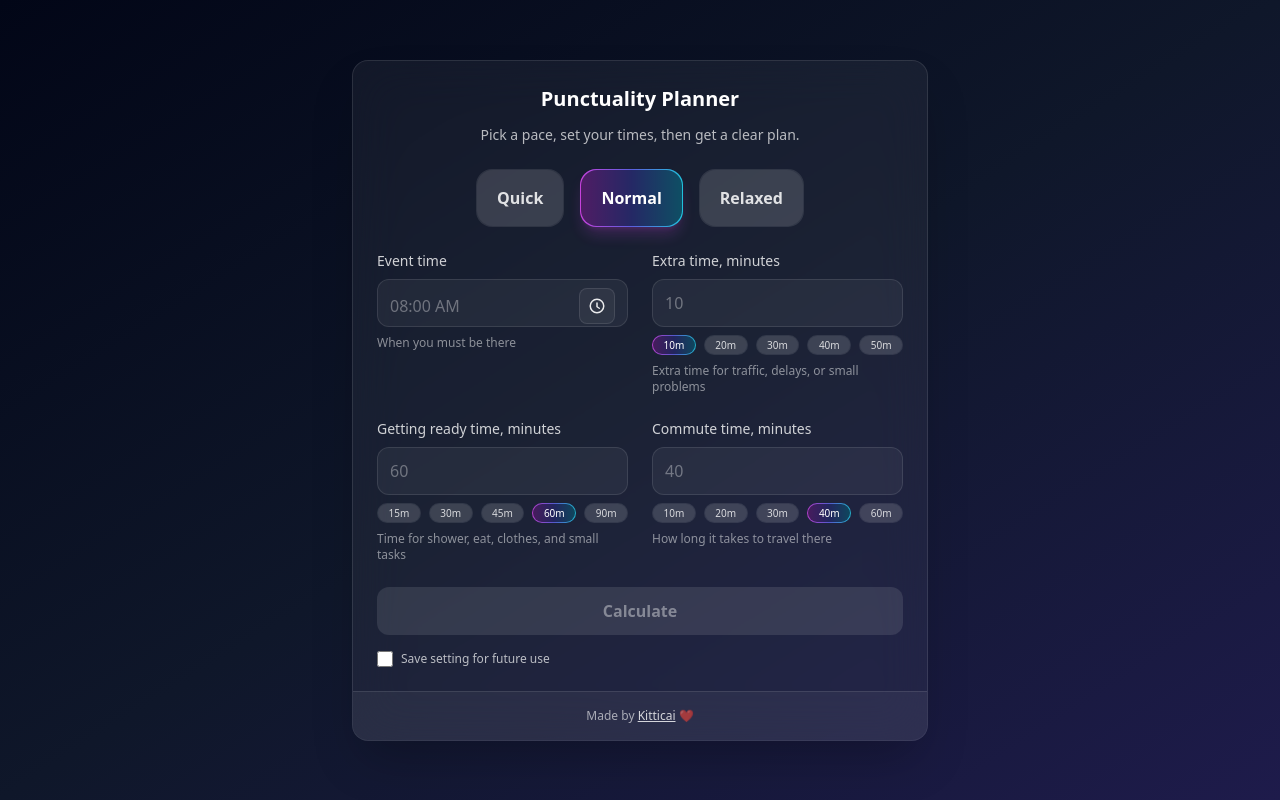
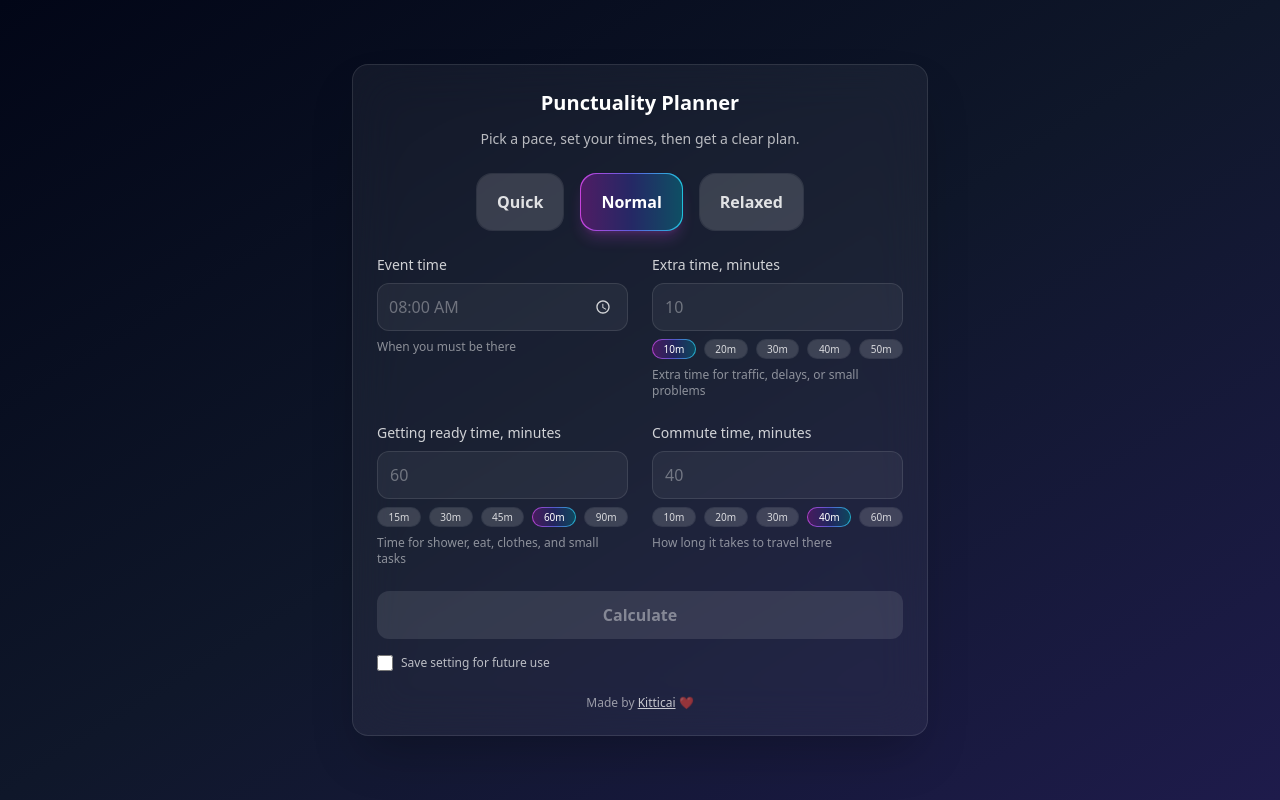
Before and after one commit to MichaelKitticai/Timebox, a React (Create React App) app: page / in a window 1280 px wide. Built offline with nearby package versions, Linux system fonts and the light colour scheme.

Commit message:
Update App.js

```diff
--- a/src/App.js
+++ b/src/App.js
@@ -6,12 +6,29 @@ function clampNumber(n, min, max) {
   return Math.min(max, Math.max(min, n));
 }
 
-function addMinutes(date, minutes) {
-  return new Date(date.getTime() + minutes * 60_000);
-}
+function useServiceWorkerUpdate() {
+  const [registration, setRegistration] = useState(null);
 
-function subtractMinutes(date, minutes) {
-  return new Date(date.getTime() - minutes * 60_000);
+  useEffect(() => {
+    const handler = (e) => setRegistration(e.detail);
+    window.addEventListener("timebox_sw_update", handler);
+    return () => window.removeEventListener("timebox_sw_update", handler);
+  }, []);
+
+  const refresh = () => {
+    if (!registration?.waiting) return;
+    registration.waiting.postMessage({ type: "SKIP_WAITING" });
+  };
+
+  useEffect(() => {
+    if (!registration) return;
+
+    const onControllerChange = () => window.location.reload();
+    navigator.serviceWorker?.addEventListener("controllerchange", onControllerChange);
+    return () => navigator.serviceWorker?.removeEventListener("controllerchange", onControllerChange);
+  }, [registration]);
+
+  return { hasUpdate: Boolean(registration?.waiting), refresh };
 }
 
 function formatTime(date) {
@@ -22,204 +39,12 @@ function formatTime(date) {
   });
 }
 
-function pad2(n) {
-  return String(n).padStart(2, "0");
+function addMinutes(date, minutes) {
+  return new Date(date.getTime() + minutes * 60_000);
 }
 
-function hhmmToDisplay(hhmm) {
-  if (!hhmm) return "";
-  const [hhRaw, mmRaw] = hhmm.split(":");
-  const hh = Number(hhRaw);
-  const mm = Number(mmRaw);
-  if (Number.isNaN(hh) || Number.isNaN(mm)) return "";
-  const isPM = hh >= 12;
-  const hh12 = ((hh + 11) % 12) + 1;
-  return `${pad2(hh12)}:${pad2(mm)} ${isPM ? "PM" : "AM"}`;
-}
-
-function displayPartsFromHHMM(hhmm) {
-  if (!hhmm) return { hour12: 8, minute: 0, meridiem: "AM" };
-  const [hhRaw, mmRaw] = hhmm.split(":");
-  const hh = Number(hhRaw);
-  const mm = Number(mmRaw);
-  if (Number.isNaN(hh) || Number.isNaN(mm)) return { hour12: 8, minute: 0, meridiem: "AM" };
-  const meridiem = hh >= 12 ? "PM" : "AM";
-  const hour12 = ((hh + 11) % 12) + 1;
-  return { hour12, minute: mm, meridiem };
-}
-
-function toHHMM24(hour12, minute, meridiem) {
-  const h12 = clampNumber(Number(hour12), 1, 12);
-  const m = clampNumber(Number(minute), 0, 59);
-  const isPM = meridiem === "PM";
-  let h24 = h12 % 12;
-  if (isPM) h24 += 12;
-  return `${pad2(h24)}:${pad2(m)}`;
-}
-
-function useOutsideClick(ref, onOutside) {
-  useEffect(() => {
-    const onDown = (e) => {
-      const el = ref.current;
-      if (!el) return;
-      if (el.contains(e.target)) return;
-      onOutside?.();
-    };
-    document.addEventListener("mousedown", onDown);
-    document.addEventListener("touchstart", onDown, { passive: true });
-    return () => {
-      document.removeEventListener("mousedown", onDown);
-      document.removeEventListener("touchstart", onDown);
-    };
-  }, [ref, onOutside]);
-}
-
-function TimePickerField({ value, onChange }) {
-  const [open, setOpen] = useState(false);
-  const wrapRef = useRef(null);
-  const panelRef = useRef(null);
-
-  useOutsideClick(panelRef, () => setOpen(false));
-
-  const { hour12, minute, meridiem } = useMemo(() => displayPartsFromHHMM(value), [value]);
-
-  const hours = useMemo(() => Array.from({ length: 12 }, (_, i) => i + 1), []);
-  const minutes = useMemo(() => Array.from({ length: 60 }, (_, i) => i), []);
-  const meridiems = useMemo(() => ["AM", "PM"], []);
-
-  const setPart = (nextHour12, nextMinute, nextMeridiem) => {
-    const hhmm = toHHMM24(nextHour12, nextMinute, nextMeridiem);
-    onChange?.(hhmm);
-  };
-
-  const display = hhmmToDisplay(value);
-
-  return (
-    <div className="w-full" ref={wrapRef}>
-      <div className="relative w-full mt-2">
-        <button
-          type="button"
-          onClick={() => setOpen((v) => !v)}
-          className={
-            "w-full h-12 rounded-xl border border-white/10 bg-white/5 px-3 py-2 text-left " +
-            "focus:outline-none focus:ring-2 focus:ring-indigo-400/70"
-          }
-          aria-haspopup="dialog"
-          aria-expanded={open}
-        >
-          <div className="flex items-center justify-between gap-3">
-            <div className={display ? "text-white" : "text-white/35"}>{display || "08:00 AM"}</div>
-
-            <div className="h-9 w-9 rounded-lg bg-white/5 border border-white/10 grid place-items-center">
-              <svg width="18" height="18" viewBox="0 0 24 24" fill="none" className="opacity-90">
-                <path
-                  d="M12 8v5l3 2M21 12a9 9 0 1 1-18 0a9 9 0 0 1 18 0Z"
-                  stroke="currentColor"
-                  strokeWidth="2"
-                  strokeLinecap="round"
-                  strokeLinejoin="round"
-                  className="text-white"
-                />
-              </svg>
-            </div>
-          </div>
-        </button>
-
-        {open ? (
-          <div
-            ref={panelRef}
-            className={
-              "absolute z-50 mt-2 w-full max-w-sm rounded-2xl border border-white/10 bg-slate-950/95 " +
-              "backdrop-blur-xl shadow-2xl shadow-black/40 overflow-hidden"
-            }
-            role="dialog"
-            aria-label="Time picker"
-          >
-            <div className="px-4 py-3 border-b border-white/10">
-              <div className="text-sm text-white/85 font-semibold">Pick time</div>
-              <div className="text-xs text-white/55 mt-1">Tap hour, minute, or AM/PM</div>
-            </div>
-
-            <div className="p-4">
-              <div className="grid grid-cols-3 gap-3">
-                <PickerColumn
-                  label="Hour"
-                  items={hours}
-                  selected={hour12}
-                  format={(n) => pad2(n)}
-                  onPick={(h) => setPart(h, minute, meridiem)}
-                />
-                <PickerColumn
-                  label="Minute"
-                  items={minutes}
-                  selected={minute}
-                  format={(n) => pad2(n)}
-                  onPick={(m) => setPart(hour12, m, meridiem)}
-                />
-                <PickerColumn
-                  label="AM/PM"
-                  items={meridiems}
-                  selected={meridiem}
-                  format={(s) => s}
-                  onPick={(md) => setPart(hour12, minute, md)}
-                />
-              </div>
-
-              <div className="mt-4 flex items-center justify-between gap-3">
-                <button
-                  type="button"
-                  onClick={() => {
-                    onChange?.("");
-                    setOpen(false);
-                  }}
-                  className="h-10 px-4 rounded-xl bg-white/5 border border-white/10 text-white/75 hover:bg-white/10"
-                >
-                  Clear
-                </button>
-
-                <button
-                  type="button"
-                  onClick={() => setOpen(false)}
-                  className="h-10 px-5 rounded-xl bg-gradient-to-r from-indigo-500 to-fuchsia-500 text-white font-semibold hover:opacity-95 active:opacity-90"
-                >
-                  Done
-                </button>
-              </div>
-            </div>
-          </div>
-        ) : null}
-      </div>
-    </div>
-  );
-}
-
-function PickerColumn({ label, items, selected, format, onPick }) {
-  return (
-    <div className="rounded-2xl border border-white/10 bg-white/5 overflow-hidden">
-      <div className="px-3 py-2 border-b border-white/10 text-[11px] text-white/60">{label}</div>
-      <div className="max-h-56 overflow-auto p-2 space-y-2">
-        {items.map((it) => {
-          const active = it === selected;
-          return (
-            <button
-              key={String(it)}
-              type="button"
-              onClick={() => onPick(it)}
-              className={
-                "w-full h-11 rounded-xl border text-center font-semibold transition " +
-                (active
-                  ? "bg-gradient-to-r from-indigo-500 to-fuchsia-500 text-white border-white/10"
-                  : "bg-white/5 text-white/85 border-white/10 hover:bg-white/10")
-              }
-              aria-pressed={active}
-            >
-              {format(it)}
-            </button>
-          );
-        })}
-      </div>
-    </div>
-  );
+function subtractMinutes(date, minutes) {
+  return new Date(date.getTime() - minutes * 60_000);
 }
 
 function computeSchedule({ eventTime, prepMinutes, commuteMinutes, extraTimeMinutes }) {
@@ -258,6 +83,21 @@ function computeSchedule({ eventTime, prepMinutes, commuteMinutes, extraTimeMinu
   };
 }
 
+function inferPreset({ prep, commute, extraTime }, presets) {
+  let best = null;
+  let bestScore = Infinity;
+
+  for (const p of presets) {
+    const score = Math.abs(prep - p.prep) + Math.abs(commute - p.commute) + Math.abs(extraTime - p.extraTime);
+    if (score < bestScore) {
+      bestScore = score;
+      best = p.label;
+    }
+  }
+
+  return best;
+}
+
 function Field({ id, label, helper, children, after }) {
   return (
     <div className="w-full flex flex-col items-start text-left">
@@ -267,6 +107,35 @@ function Field({ id, label, helper, children, after }) {
       {children}
       {after ? <div className="mt-2 w-full">{after}</div> : null}
       <div className="mt-2 text-xs text-white/50">{helper}</div>
+    </div>
+  );
+}
+
+function Presets({ presets, activePreset, onPick }) {
+  return (
+    <div className="mt-6 w-full max-w-md mx-auto grid grid-cols-3 gap-3 sm:max-w-none sm:mx-auto sm:flex sm:flex-row sm:flex-nowrap sm:justify-center sm:gap-4">
+      {presets.map((p) => (
+        <button
+          key={p.label}
+          onClick={() => onPick(p)}
+          className={
+            "w-full sm:w-auto rounded-2xl p-[1px] transition " +
+            (activePreset === p.label
+              ? "bg-gradient-to-r from-fuchsia-500/90 via-indigo-500/90 to-cyan-400/90 shadow-lg shadow-fuchsia-500/20"
+              : "bg-white/10 hover:bg-white/15")
+          }
+          type="button"
+        >
+          <span
+            className={
+              "w-full sm:w-auto flex items-center justify-center rounded-2xl px-5 py-4 text-sm sm:text-base font-semibold " +
+              (activePreset === p.label ? "bg-slate-950/60 text-white" : "bg-white/5 text-white/85")
+            }
+          >
+            {p.label}
+          </span>
+        </button>
+      ))}
     </div>
   );
 }
@@ -324,21 +193,44 @@ function saveProfiles(profiles) {
   }
 }
 
-export default function App() {
+function Credit() {
+  return (
+    <div className="mt-6 text-center text-xs text-white/55">
+      Made by{" "}
+      <a
+        href="https://www.linkedin.com/in/michaelkitticai/"
+        target="_blank"
+        rel="noreferrer"
+        className="underline text-white/75 hover:text-white"
+      >
+        Kitticai
+      </a>{" "}
+      ❤️
+    </div>
+  );
+}
+
+export default function PunctualityPlanner() {
+  const { hasUpdate, refresh } = useServiceWorkerUpdate();
+
   const [page, setPage] = useState("setup"); // setup | result
 
-  // store as "HH:MM" 24h, but show styled picker
   const [eventTime, setEventTime] = useState("");
   const [prepMinutes, setPrepMinutes] = useState("");
   const [commuteMinutes, setCommuteMinutes] = useState("");
   const [extraTimeMinutes, setExtraTimeMinutes] = useState("");
 
+  // Default highlight Normal
+  const [activePreset, setActivePreset] = useState("Normal");
+
+  // Save as named setting
   const [saveForFuture, setSaveForFuture] = useState(false);
   const [showNamePrompt, setShowNamePrompt] = useState(false);
   const [settingName, setSettingName] = useState("");
   const [savedThisSession, setSavedThisSession] = useState(false);
   const nameRef = useRef(null);
   const [note, setNote] = useState("");
+
   const [profiles, setProfiles] = useState([]);
 
   const presets = useMemo(
@@ -350,24 +242,31 @@ export default function App() {
     []
   );
 
-  const [activePreset, setActivePreset] = useState("Normal");
   const normalDefaults = useMemo(() => presets.find((p) => p.label === "Normal") || presets[0], [presets]);
 
-  const defaultsNow = useMemo(() => {
-    const found = presets.find((p) => p.label === activePreset);
+  const getPresetDefaults = (label) => {
+    const found = presets.find((p) => p.label === label);
     return found || normalDefaults;
-  }, [activePreset, presets, normalDefaults]);
+  };
 
-  const effectivePrep = useMemo(() => (String(prepMinutes).trim() === "" ? defaultsNow.prep : prepMinutes), [prepMinutes, defaultsNow]);
-  const effectiveCommute = useMemo(
-    () => (String(commuteMinutes).trim() === "" ? defaultsNow.commute : commuteMinutes),
-    [commuteMinutes, defaultsNow]
-  );
-  const effectiveExtra = useMemo(
-    () => (String(extraTimeMinutes).trim() === "" ? defaultsNow.extraTime : extraTimeMinutes),
-    [extraTimeMinutes, defaultsNow]
-  );
+  const defaultsNow = useMemo(() => getPresetDefaults(activePreset || "Normal"), [activePreset, normalDefaults]);
 
+  const effectivePrep = useMemo(() => {
+    const raw = String(prepMinutes).trim();
+    return raw === "" ? defaultsNow.prep : raw;
+  }, [prepMinutes, defaultsNow]);
+
+  const effectiveCommute = useMemo(() => {
+    const raw = String(commuteMinutes).trim();
+    return raw === "" ? defaultsNow.commute : raw;
+  }, [commuteMinutes, defaultsNow]);
+
+  const effectiveExtra = useMemo(() => {
+    const raw = String(extraTimeMinutes).trim();
+    return raw === "" ? defaultsNow.extraTime : raw;
+  }, [extraTimeMinutes, defaultsNow]);
+
+  // Load profiles, also auto load last one if present
   useEffect(() => {
     const all = loadProfiles();
     setProfiles(all);
@@ -389,7 +288,7 @@ export default function App() {
     if (typeof last?.preset === "string" && last.preset) setActivePreset(last.preset);
 
     setNote(`Loaded: ${last.name || "Saved setting"}`);
-    window.setTimeout(() => setNote(""), 1400);
+    window.setTimeout(() => setNote(""), 1600);
   }, []);
 
   useEffect(() => {
@@ -417,6 +316,17 @@ export default function App() {
     });
   }, [eventTime, effectivePrep, effectiveCommute, effectiveExtra]);
 
+  const inferredPreset = useMemo(() => {
+    const prep = parseInt(String(effectivePrep), 10);
+    const commute = parseInt(String(effectiveCommute), 10);
+    const extraTime = parseInt(String(effectiveExtra), 10);
+
+    if (Number.isNaN(prep) || Number.isNaN(commute) || Number.isNaN(extraTime)) return null;
+
+    return inferPreset({ prep, commute, extraTime }, presets);
+  }, [effectivePrep, effectiveCommute, effectiveExtra, presets]);
+
+  // User only must set event time
   const isReadyToCalculate = Boolean(eventTime);
 
   const canSaveNamed =
@@ -448,7 +358,7 @@ export default function App() {
     }
 
     setNote(`Using: ${p.name}`);
-    window.setTimeout(() => setNote(""), 1400);
+    window.setTimeout(() => setNote(""), 1600);
   };
 
   const saveProfileNow = () => {
@@ -459,7 +369,7 @@ export default function App() {
     if (!name) {
       setShowNamePrompt(true);
       setNote("Name your setting to save it");
-      window.setTimeout(() => setNote(""), 1400);
+      window.setTimeout(() => setNote(""), 1600);
       return false;
     }
 
@@ -470,11 +380,19 @@ export default function App() {
     if (Number.isNaN(prep) || Number.isNaN(commute) || Number.isNaN(extraTime)) return false;
 
     const id = `p_${Date.now()}_${Math.random().toString(16).slice(2)}`;
-    const preset = activePreset || "";
+    const preset = activePreset || inferredPreset || "";
 
     const existing = loadProfiles();
     const next = [
-      { id, name, prep, commute, extraTime, preset, createdAt: new Date().toISOString() },
+      {
+        id,
+        name,
+        prep,
+        commute,
+        extraTime,
+        preset,
+        createdAt: new Date().toISOString(),
+      },
       ...existing,
     ].slice(0, 20);
 
@@ -490,14 +408,31 @@ export default function App() {
     setSavedThisSession(true);
     setShowNamePrompt(false);
     setNote("Saved for future use");
-    window.setTimeout(() => setNote(""), 1400);
+    window.setTimeout(() => setNote(""), 1600);
     return true;
   };
 
   const InputGrid = (showMiniPresets) => (
     <div className="mt-6 grid grid-cols-1 sm:grid-cols-2 gap-6">
       <Field id="eventTime" label="Event time" helper="When you must be there">
-        <TimePickerField value={eventTime} onChange={setEventTime} />
+        <div className="relative w-full mt-2">
+          {!eventTime && (
+            <div className="pointer-events-none absolute inset-y-0 left-0 right-10 flex items-center px-3 text-white/35 select-none">
+              08:00 AM
+            </div>
+          )}
+          <input
+            id="eventTime"
+            type="time"
+            value={eventTime}
+            onChange={(e) => setEventTime(e.target.value)}
+            className={
+              "w-full h-12 rounded-xl border border-white/10 bg-white/5 px-3 py-2 appearance-none focus:outline-none focus:ring-2 focus:ring-indigo-400/70 " +
+              "[&::-webkit-calendar-picker-indicator]:invert [&::-webkit-calendar-picker-indicator]:opacity-80 [&::-webkit-calendar-picker-indicator]:cursor-pointer " +
+              (eventTime ? "text-white" : "text-transparent")
+            }
+          />
+        </div>
       </Field>
 
       <Field
@@ -530,7 +465,7 @@ export default function App() {
             setExtraTimeMinutes(e.target.value);
             resetPresetOnEdit();
           }}
-          className="mt-2 w-full h-12 rounded-xl border border-white/10 bg-white/5 text-white px-3 py-2 placeholder:text-white/35 focus:outline-none focus:ring-2 focus:ring-indigo-400/70"
+          className="mt-2 w-full h-12 rounded-xl border border-white/10 bg-white/5 text-white px-3 py-2 placeholder:text-white/35 appearance-none focus:outline-none focus:ring-2 focus:ring-indigo-400/70"
         />
       </Field>
 
@@ -564,7 +499,7 @@ export default function App() {
             setPrepMinutes(e.target.value);
             resetPresetOnEdit();
           }}
-          className="mt-2 w-full h-12 rounded-xl border border-white/10 bg-white/5 text-white px-3 py-2 placeholder:text-white/35 focus:outline-none focus:ring-2 focus:ring-indigo-400/70"
+          className="mt-2 w-full h-12 rounded-xl border border-white/10 bg-white/5 text-white px-3 py-2 placeholder:text-white/35 appearance-none focus:outline-none focus:ring-2 focus:ring-indigo-400/70"
         />
       </Field>
 
@@ -598,7 +533,7 @@ export default function App() {
             setCommuteMinutes(e.target.value);
             resetPresetOnEdit();
           }}
-          className="mt-2 w-full h-12 rounded-xl border border-white/10 bg-white/5 text-white px-3 py-2 placeholder:text-white/35 focus:outline-none focus:ring-2 focus:ring-indigo-400/70"
+          className="mt-2 w-full h-12 rounded-xl border border-white/10 bg-white/5 text-white px-3 py-2 placeholder:text-white/35 appearance-none focus:outline-none focus:ring-2 focus:ring-indigo-400/70"
         />
       </Field>
     </div>
@@ -623,36 +558,23 @@ export default function App() {
               ) : null}
 
               {page === "result" ? (
-                <button type="button" onClick={() => setPage("setup")} className="mt-1 text-xs text-white/60 hover:text-white/80">
+                <button
+                  type="button"
+                  onClick={() => setPage("setup")}
+                  className="mt-1 text-xs text-white/60 hover:text-white/80"
+                >
                   Edit inputs
                 </button>
               ) : null}
             </div>
 
-            <div className="mt-6 w-full max-w-md mx-auto grid grid-cols-3 gap-3 sm:max-w-none sm:flex sm:justify-center sm:gap-4">
-              {presets.map((p) => (
-                <button
-                  key={p.label}
-                  onClick={() => applyPreset(p)}
-                  className={
-                    "w-full sm:w-auto rounded-2xl p-[1px] transition " +
-                    (activePreset === p.label
-                      ? "bg-gradient-to-r from-fuchsia-500/90 via-indigo-500/90 to-cyan-400/90 shadow-lg shadow-fuchsia-500/20"
-                      : "bg-white/10 hover:bg-white/15")
-                  }
-                  type="button"
-                >
-                  <span
-                    className={
-                      "w-full sm:w-auto flex items-center justify-center rounded-2xl px-5 py-4 text-sm sm:text-base font-semibold " +
-                      (activePreset === p.label ? "bg-slate-950/60 text-white" : "bg-white/5 text-white/85")
-                    }
-                  >
-                    {p.label}
-                  </span>
-                </button>
-              ))}
-            </div>
+            <Presets presets={presets} activePreset={page === "result" ? inferredPreset : activePreset} onPick={applyPreset} />
+
+            {page === "result" && inferredPreset ? (
+              <div className="mt-3 text-xs text-white/60 text-center">
+                Your settings match: <span className="text-white/80 font-semibold">{inferredPreset}</span>
+              </div>
+            ) : null}
 
             {page === "setup" ? (
               <>
@@ -680,7 +602,12 @@ export default function App() {
                 </button>
 
                 <div className="mt-4 w-full">
-                  <label className={"flex items-center gap-2 text-xs select-none " + (canSaveNamed ? "text-white/70" : "text-white/35")}>
+                  <label
+                    className={
+                      "flex items-center gap-2 text-xs select-none " +
+                      (canSaveNamed ? "text-white/70" : "text-white/35")
+                    }
+                  >
                     <input
                       type="checkbox"
                       checked={saveForFuture}
@@ -766,8 +693,12 @@ export default function App() {
 
                   {note ? <div className="mt-3 text-xs text-white/60 text-center">{note}</div> : null}
                 </div>
+
+                <Credit />
               </>
             ) : null}
+
+            {page === "result" ? <Credit /> : null}
           </div>
 
           {page === "result" ? (
@@ -780,15 +711,21 @@ export default function App() {
                     <div className="grid grid-cols-3 gap-3 text-center">
                       <div className="rounded-xl bg-white/5 border border-white/10 p-3 sm:p-4">
                         <div className="text-xs text-white/60">Start</div>
-                        <div className="mt-1 text-base sm:text-lg font-semibold text-white">{formatTime(schedule.startPrepBy)}</div>
+                        <div className="mt-1 text-base sm:text-lg font-semibold text-white">
+                          {formatTime(schedule.startPrepBy)}
+                        </div>
                       </div>
                       <div className="rounded-xl bg-white/5 border border-white/10 p-3 sm:p-4">
                         <div className="text-xs text-white/60">Leave</div>
-                        <div className="mt-1 text-base sm:text-lg font-semibold text-white">{formatTime(schedule.leaveBy)}</div>
+                        <div className="mt-1 text-base sm:text-lg font-semibold text-white">
+                          {formatTime(schedule.leaveBy)}
+                        </div>
                       </div>
                       <div className="rounded-xl bg-white/5 border border-white/10 p-3 sm:p-4">
                         <div className="text-xs text-white/60">Arrive</div>
-                        <div className="mt-1 text-base sm:text-lg font-semibold text-white">{formatTime(schedule.arriveBy)}</div>
+                        <div className="mt-1 text-base sm:text-lg font-semibold text-white">
+                          {formatTime(schedule.arriveBy)}
+                        </div>
                       </div>
                     </div>
 
@@ -824,7 +761,9 @@ export default function App() {
                       </ul>
                     </div>
 
-                    <div className="text-xs text-white/70 text-center">Includes extra time: {schedule.meta.safeExtraTime} minutes.</div>
+                    <div className="text-xs text-white/70 text-center">
+                      Includes extra time: {schedule.meta.safeExtraTime} minutes.
+                    </div>
                   </div>
                 )}
               </div>
@@ -835,23 +774,23 @@ export default function App() {
               </div>
             </>
           ) : null}
+        </div>
+      </div>
 
-          <div className="border-t border-white/10 bg-white/5 px-6 py-4 text-center">
-            <div className="text-xs text-white/60">
-              Made by{" "}
-              <a
-                href="https://www.linkedin.com/in/michaelkitticai/"
-                target="_blank"
-                rel="noreferrer"
-                className="underline text-white/80 hover:text-white"
-              >
-                Kitticai
-              </a>{" "}
-              ❤️
-            </div>
+      {hasUpdate ? (
+        <div className="fixed left-0 right-0 bottom-4 px-4 z-50">
+          <div className="max-w-xl mx-auto rounded-2xl border border-white/10 bg-slate-950/80 backdrop-blur px-4 py-3 flex items-center justify-between gap-3">
+            <div className="text-sm text-white/85">Update available</div>
+            <button
+              type="button"
+              onClick={refresh}
+              className="rounded-xl px-4 py-2 font-semibold bg-white/10 text-white hover:bg-white/15"
+            >
+              Refresh
+            </button>
           </div>
         </div>
-      </div>
+      ) : null}
     </div>
   );
 }
```
